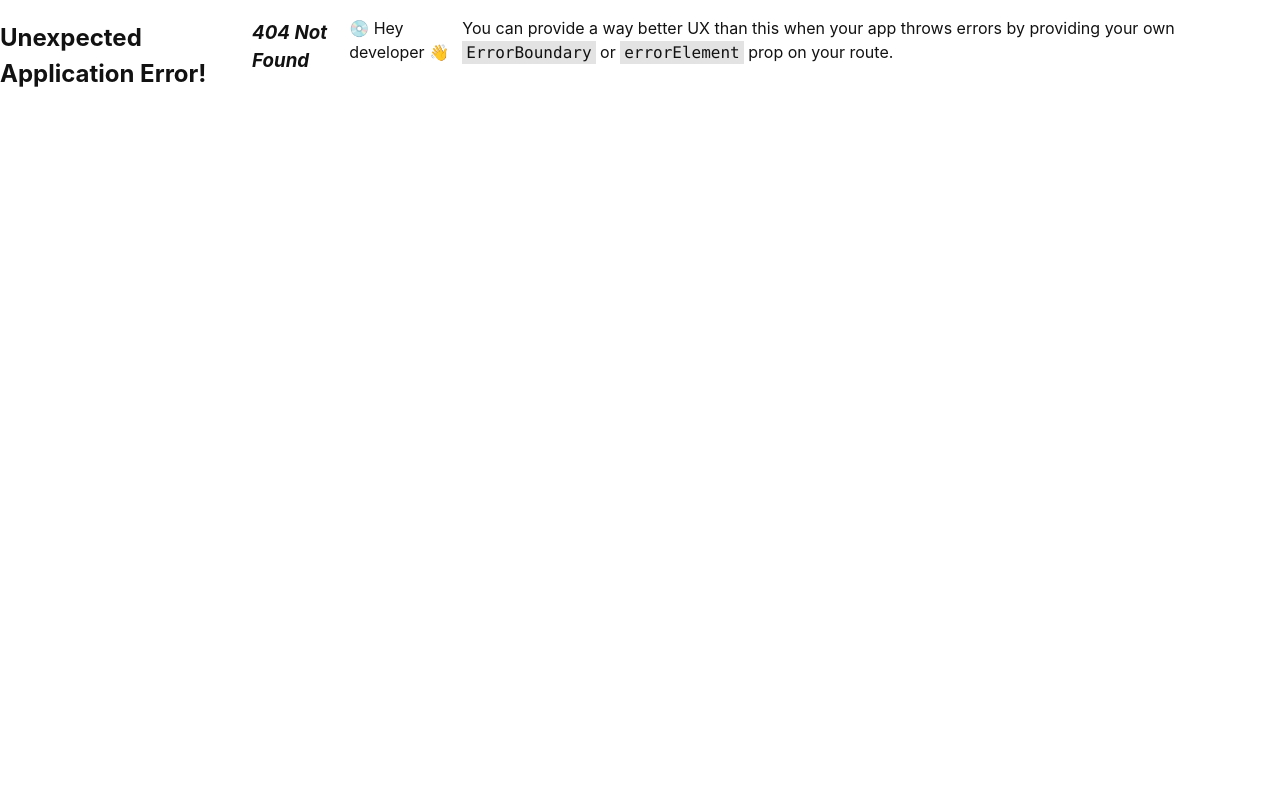
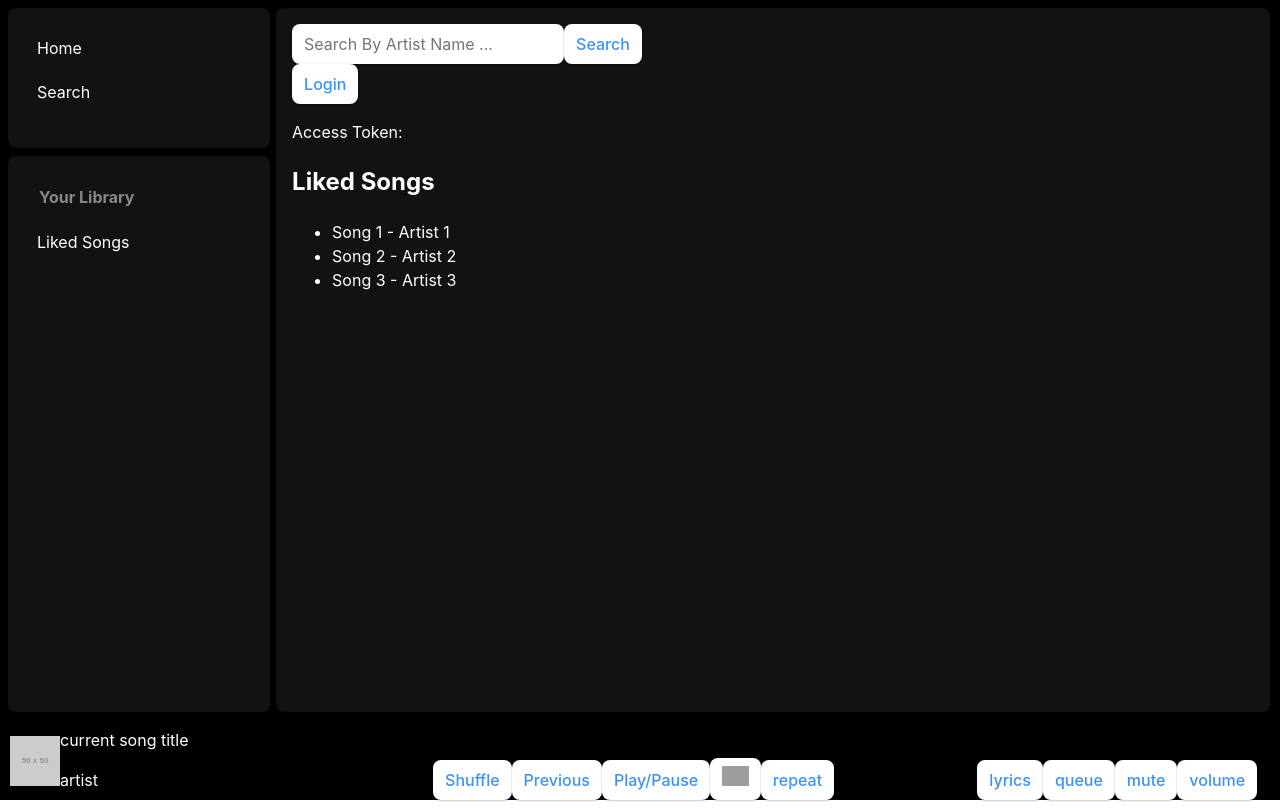
Before and after one commit to vworo/Beat-Box, a React (Vite) app: page /liked-songs in a window 1280 px wide. Before the commit this address had no page. Built offline with nearby package versions, Linux system fonts and the light colour scheme; grey boxes are pictures that could not be loaded.

Commit message:
got the liked songs to kind of work (says song1..)

```diff
--- a/package.json
+++ b/package.json
@@ -15,7 +15,8 @@
     "react": "^18.2.0",
     "react-bootstrap": "^2.7.4",
     "react-dom": "^18.2.0",
-    "react-router-dom": "^6.11.1"
+    "react-router-dom": "^6.11.1",
+    "spotify-web-api-js": "^1.5.2"
   },
   "devDependencies": {
     "@types/react": "^18.0.28",
--- /dev/null
+++ b/src/components/LikedSongs.jsx
@@ -0,0 +1,33 @@
+import React, { useState, useEffect } from 'react';
+
+const LikedSongs = () => {
+  const [likedSongs, setLikedSongs] = useState([]);
+
+  useEffect(() => {
+    // Fetch liked songs data here
+    // For example, you can call an API to get the liked songs data
+    // Replace the following example data with the actual data fetched from the API
+    const exampleLikedSongsData = [
+      { id: 1, title: 'Song 1', artist: 'Artist 1' },
+      { id: 2, title: 'Song 2', artist: 'Artist 2' },
+      { id: 3, title: 'Song 3', artist: 'Artist 3' },
+    ];
+
+    setLikedSongs(exampleLikedSongsData);
+  }, []);
+
+  return (
+    <div>
+      <h2>Liked Songs</h2>
+      <ul>
+        {likedSongs.map((song) => (
+          <li key={song.id}>
+            {song.title} - {song.artist}
+          </li>
+        ))}
+      </ul>
+    </div>
+  );
+};
+
+export default LikedSongs;
--- a/src/components/NavigationSidebar.jsx
+++ b/src/components/NavigationSidebar.jsx
@@ -1,6 +1,7 @@
 import React from "react";
 import { Link } from "react-router-dom";
 import { useEffect } from "react";
+import LikedSongs from "./LikedSongs";
 
 export default function NavigationSidebar(props) {
   useEffect(() => {
@@ -25,7 +26,9 @@ export default function NavigationSidebar(props) {
           <ul>
             <h2 className="library">Your Library</h2>
             <li>
-              <Link to={'/app'}>Liked Songs</Link>
+            <li>
+              <Link to={'/liked-songs'}>Liked Songs</Link>
+            </li>
             </li>
           </ul>
               {listItems}
--- a/src/components/Searcher.jsx
+++ b/src/components/Searcher.jsx
@@ -1,62 +1,65 @@
-import React, {useState, useEffect} from 'react'
+import React, { useState, useEffect } from 'react';
 import axios from 'axios';
 
 const Searcher = (props) => {
-    const [searchKey, setSearchKey] = useState("")
-    const [tracks, setTracks] = useState([])
-
-    //const access_token = 'BQBkynvdZcFWrGpWItjtfzd2YTgSSBIs6XUwiRxi1gEWXzG3VoQkq3M-Cjs_yOQ3Co1e5N3kVMU9wiLEwv7uzQo4gE0QW1uYaO9htCMF5gkspKDAEe-l'
+  const [searchKey, setSearchKey] = useState("");
+  const [tracks, setTracks] = useState([]);
 
   const searchArtist = async () => {
     const data = await axios.get("https://api.spotify.com/v1/search", {
       headers: {
-                'Content-Type' : "application/json",
+        'Content-Type': "application/json",
         'Authorization': `Bearer ${props.token}`
       },
       params: {
         q: searchKey,
         type: "artist"
       }
-        })
+    });
 
-        let artistID = data.data.artists.items[0].id
+    const artistID = data.data.artists.items[0].id;
 
-        let artistTracks = await axios.get(`https://api.spotify.com/v1/artists/${artistID}/top-tracks`, {
+    const artistTracks = await axios.get(`https://api.spotify.com/v1/artists/${artistID}/top-tracks`, {
       headers: {
-                Authorization: `Bearer ${props.token}`
+        'Authorization': `Bearer ${props.token}`
       },
       params: {
         limit: 10,
         market: 'US'
       }
-        })
+    });
 
     setTracks(artistTracks.data.tracks);
+  };
+
+  const handlePlay = (uri) => {
+    // This function will handle playing the selected track
+    // You can call your player component here and pass the uri of the selected track as a prop
+    return <Players uri={uri} />;
   }
 
   return (
     <>
       <div className="SearchForm">
         <input
-          className ="Name"
+          className="Name"
           type="text"
           placeholder="Search By Artist Name ..."
-          onChange={(e) => {setSearchKey(e.target.value)}}
-
+          onChange={(e) => { setSearchKey(e.target.value) }}
         />
         <button onClick={searchArtist}>Search</button>
       </div>
       {
         tracks.slice(0, 5).map(track => (
-            <div key={track.id} >
-                <ul>
-                    <li > {track.name}</li>
-                </ul>
+          <div key={track.id} className="Track" onClick={() => handlePlay(track.uri)}>
+            <div className="Track-title">{track.name}</div>
+            <div className="Track-artist">{track.artists[0].name}</div>
+            <div className="Track-album">{track.album.name}</div>
           </div>
         ))
       }
     </>
-    )
-}
+  );
+};
 
-export default Searcher
+export default Searcher;
```
Also changed, not shown: src/components/Players.jsx (+40 -3 lines), src/main.jsx (+7 -1 lines), 1 other file (tests, documents, lock files or other folders). Lines whose indentation alone changed are shown as unchanged.
